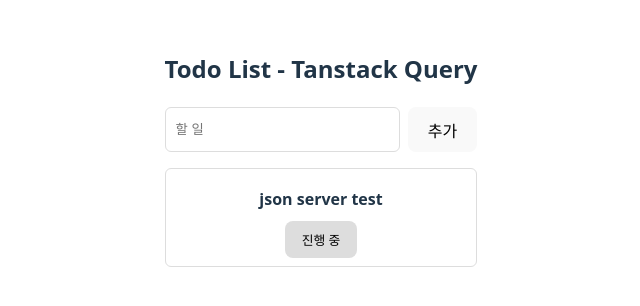
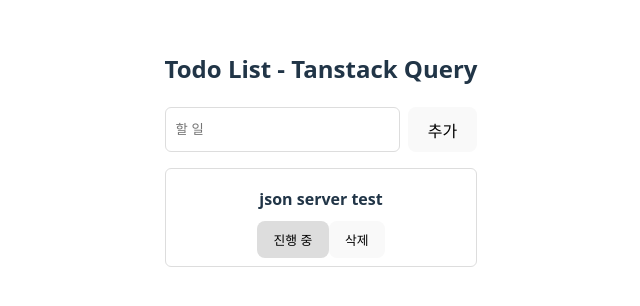
Before and after one commit to bboroin/goorm-mission, a React (Vite) app: page / in a window 1280 px wide. Shown: the part 248-554 px from the top of the page, without its empty margins (319-959 px from the left). Built offline with nearby package versions, Linux system fonts and the light colour scheme; data requests are answered from the project's data file.

Commit message:
feat: todo 삭제 기능 구현

```diff
--- a/src/App.jsx
+++ b/src/App.jsx
@@ -42,6 +42,21 @@
     onSuccess: () => queryClient.invalidateQueries(["todos"]),
   });
 
+  const deleteTodo = async (id) => {
+    const res = await axios.delete(`http://localhost:4000/todos/${id}`);
+    return res.data;
+  };
+
+  const { mutate: deleteTodoMutate } = useMutation({
+    mutationFn: deleteTodo,
+    onError: () => {
+      alert("삭제에 실패했습니다. 다시 시도해주세요.");
+    },
+    onSuccess: () => {
+      queryClient.invalidateQueries(["todos"]);
+    },
+  });
+
   if (isPending) return <div>로딩 중...</div>;
   if (isError) return <div>데이터를 불러오지 못했습니다.</div>;
 
@@ -80,6 +95,16 @@
               >
                 {todo.completed ? "완료" : "진행 중"}
               </button>
+              <button
+                className="control-btn"
+                type="button"
+                onClick={() => {
+                  if (!window.confirm("정말 삭제할까요?")) return;
+                  deleteTodoMutate(todo.id);
+                }}
+              >
+                삭제
+              </button>
             </div>
           </li>
         ))}
```
